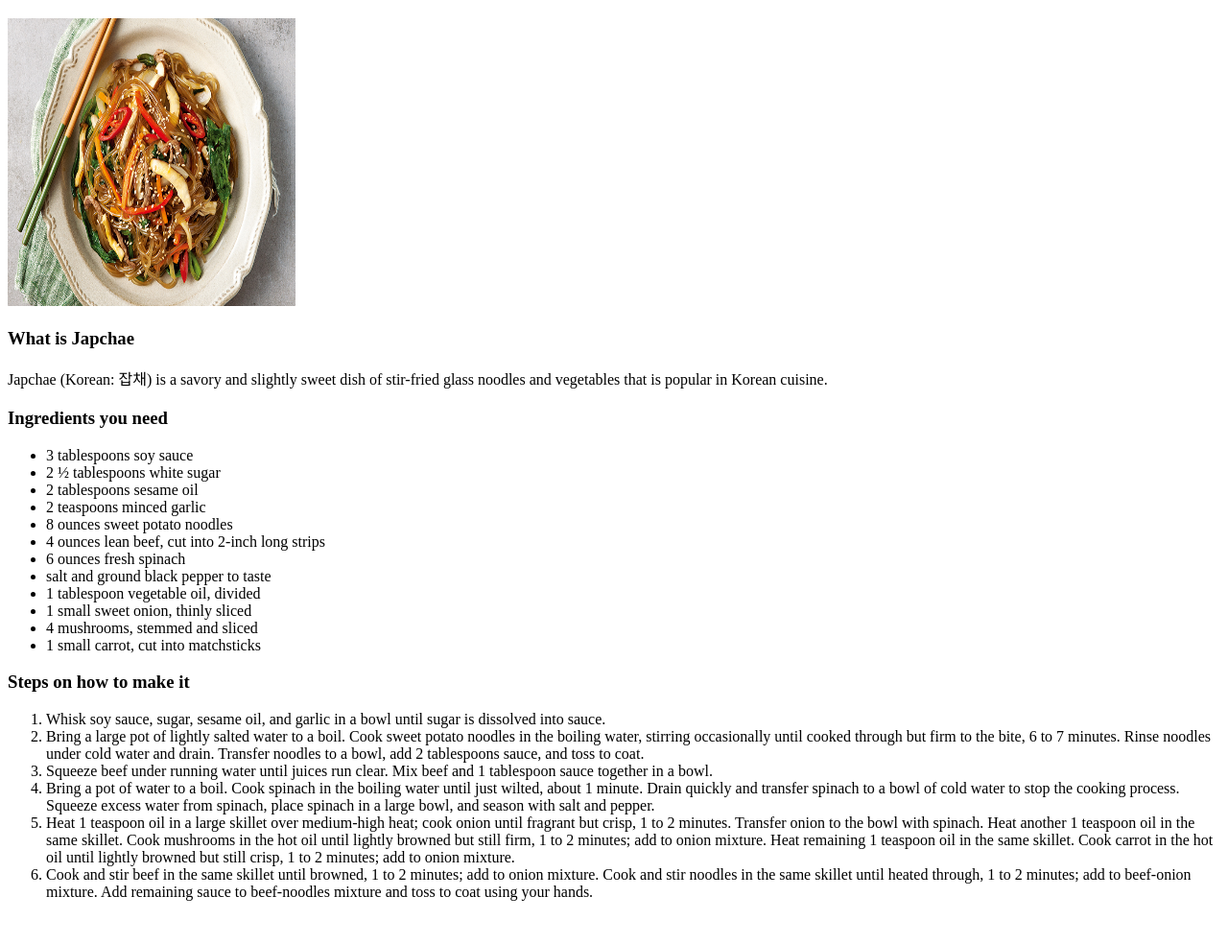
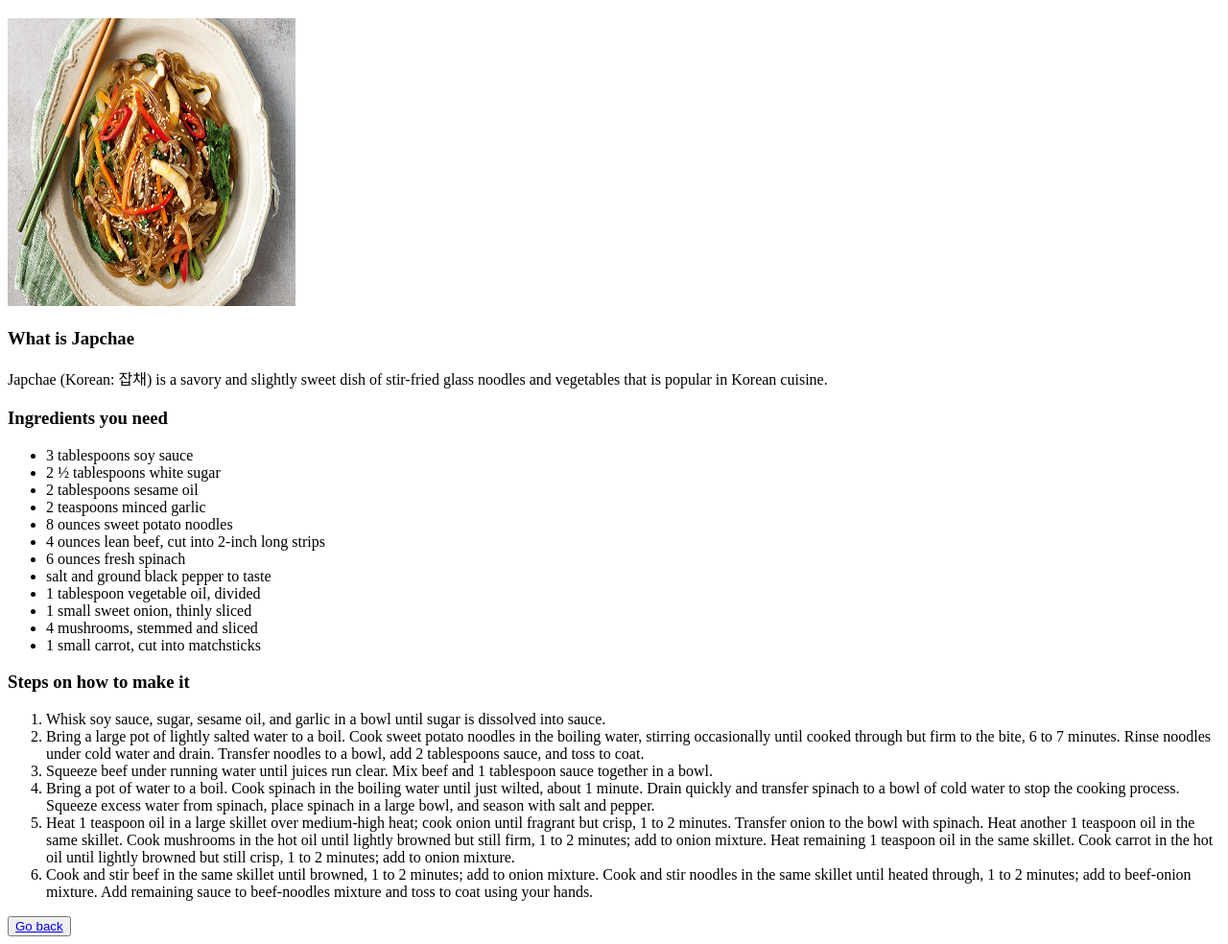
Before and after one commit to 115032/my-first-repo, a plain HTML site: page recipes/japchae.html in a window 1280 px wide. Shown: the part 70-1054 px from the top of the page at 96% size. Before the commit the page ends 1025 px from the top, so only its background shows below. Drawn offline with Linux system fonts and the light colour scheme.

Commit message:
go back button created

```diff
--- a/recipes/japchae.html
+++ b/recipes/japchae.html
@@ -44,6 +44,8 @@
       <li>Cook and stir beef in the same skillet until browned, 1 to 2 minutes; add to onion mixture. Cook and stir noodles in the same skillet until heated through, 1 to 2 minutes; add to beef-onion mixture. Add remaining sauce to beef-noodles mixture and toss to coat using your hands.</li>
     </ol>
 
+    <button><a href="/index.html">Go back</a></button>
+
 </body>
 
 </html>
```
Also changed, not shown: recipes/bibimbap.html (+1 -0 lines).
